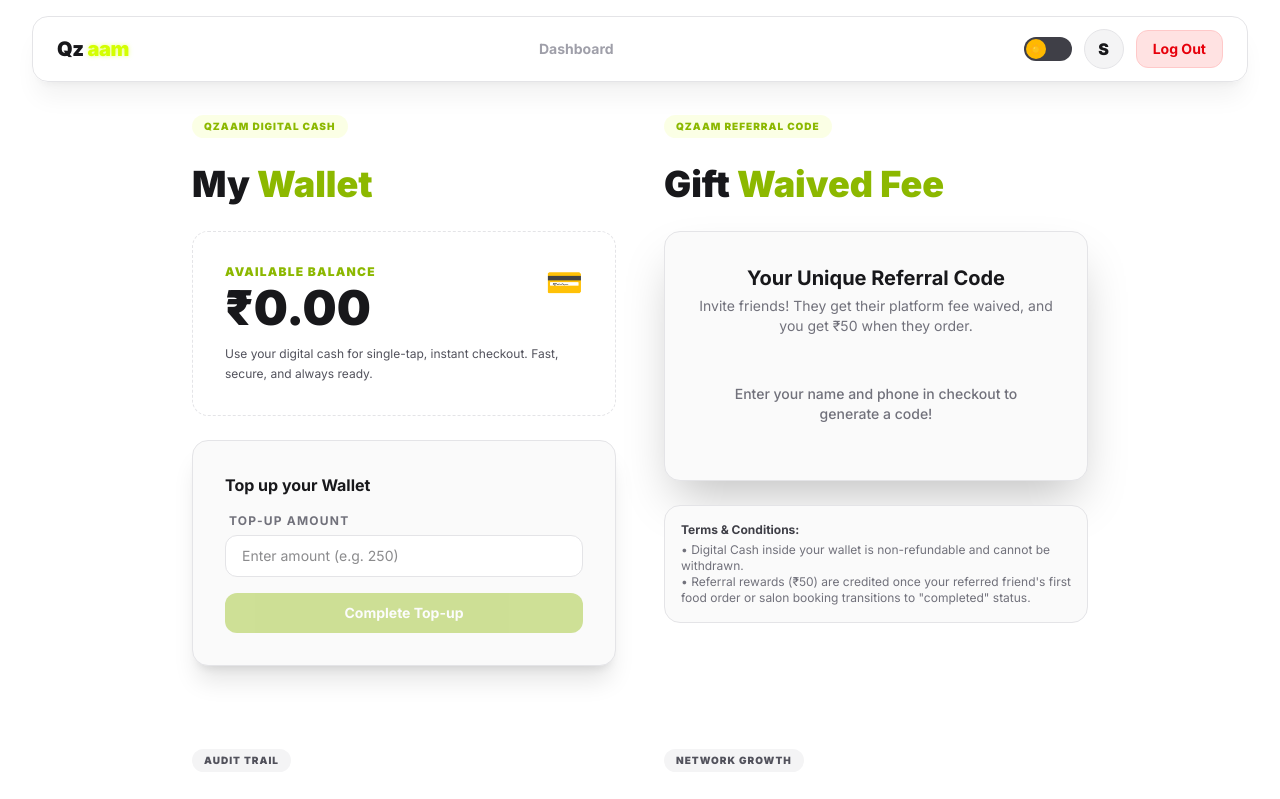
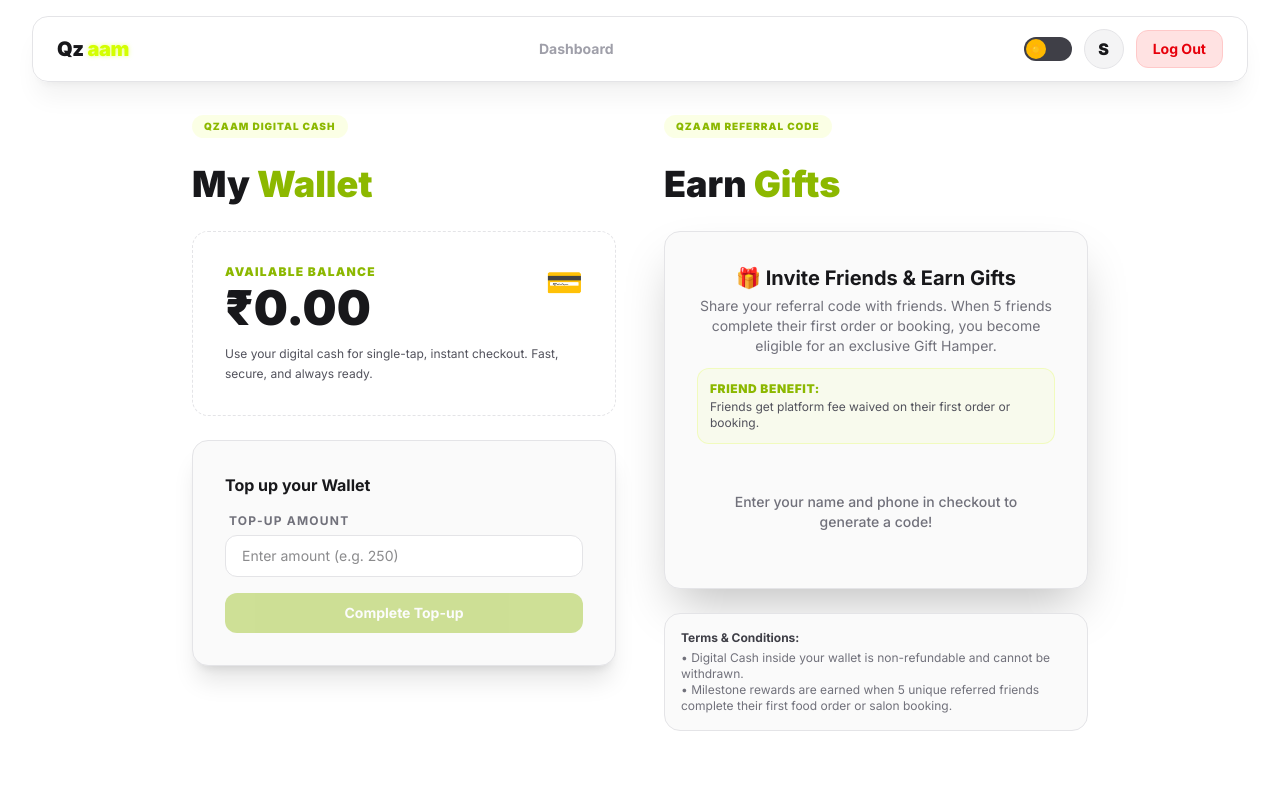
Before and after one commit to qzaam4u-star/qzaam-frontend, a React (Vite) app: page /wallet in a window 1280 px wide. Shown: the top 799 px of the page. Built offline with nearby package versions, Linux system fonts and the light colour scheme; no server answers; sample sign-in values are in the browser's storage.

Commit message:
referral system fixed

```diff
--- a/src/pages/customer/WalletPage.jsx
+++ b/src/pages/customer/WalletPage.jsx
@@ -15,8 +15,9 @@
   const [copied, setCopied] = useState(false);
 
   // Referral System States
-  const [totalReferrals, setTotalReferrals] = useState(0);
-  const [rewardsEarned, setRewardsEarned] = useState(0);
+  const [totalSuccessfulReferrals, setTotalSuccessfulReferrals] = useState(0);
+  const [referralsRemaining, setReferralsRemaining] = useState(5);
+  const [giftHamperEligible, setGiftHamperEligible] = useState(false);
   const [referralsHistory, setReferralsHistory] = useState([]);
 
   const customer = JSON.parse(localStorage.getItem('ql_customer') || '{}');
@@ -31,8 +32,9 @@
           if (res.data.referralCode) {
             setReferralCode(res.data.referralCode);
           }
-          setTotalReferrals(res.data.totalReferrals || 0);
-          setRewardsEarned(res.data.rewardsEarned || 0);
+          setTotalSuccessfulReferrals(res.data.totalSuccessfulReferrals || 0);
+          setReferralsRemaining(res.data.referralsRemaining !== undefined ? res.data.referralsRemaining : 5);
+          setGiftHamperEligible(res.data.giftHamperEligible || false);
           setReferralsHistory(res.data.referralsHistory || []);
         })
         .catch(err => {
@@ -198,17 +200,29 @@
             Qzaam Referral Code
           </div>
           <h1 className="text-4xl font-black text-zinc-900 dark:text-white leading-tight">
-            Gift <span className="text-[#8cb800] dark:text-[#d4ff00]">{referralCode.startsWith('VENDOR-') ? '₹100' : 'Waived Fee'}</span>
+            {referralCode.startsWith('VENDOR-') ? (
+              <>Gift <span className="text-[#8cb800] dark:text-[#d4ff00]">₹100</span></>
+            ) : (
+              <>Earn <span className="text-[#8cb800] dark:text-[#d4ff00]">Gifts</span></>
+            )}
           </h1>
 
           <Card className="p-6 sm:p-8 bg-zinc-50 dark:bg-zinc-900/60 border-zinc-200 dark:border-zinc-800 shadow-2xl flex flex-col items-center justify-center text-center space-y-6">
             <div>
-              <h3 className="text-xl font-bold text-zinc-900 dark:text-white">Your Unique Referral Code</h3>
+              <h3 className="text-xl font-bold text-zinc-900 dark:text-white">
+                {referralCode.startsWith('VENDOR-') ? 'Your Unique Referral Code' : '🎁 Invite Friends & Earn Gifts'}
+              </h3>
               <p className="text-sm text-zinc-500 mt-1">
                 {referralCode.startsWith('VENDOR-')
-                  ? 'Share with friends to onboard as vendors'
-                  : 'Invite friends! They get their platform fee waived, and you get ₹50 when they order.'}
+                  ? 'Share with friends to onboard as vendors.'
+                  : 'Share your referral code with friends. When 5 friends complete their first order or booking, you become eligible for an exclusive Gift Hamper.'}
               </p>
+              {!referralCode.startsWith('VENDOR-') && (
+                <div className="mt-3 p-3 bg-[#d4ff00]/5 border border-[#d4ff00]/20 rounded-xl text-left">
+                  <p className="text-xs font-black text-[#8cb800] dark:text-[#d4ff00] uppercase tracking-wider">Friend Benefit:</p>
+                  <p className="text-xs text-zinc-600 dark:text-zinc-400 mt-0.5">Friends get platform fee waived on their first order or booking.</p>
+                </div>
+              )}
             </div>
 
             {referralCode ? (
@@ -230,14 +244,57 @@
           </Card>
 
           {referralCode && !referralCode.startsWith('VENDOR-') && (
-            <div className="grid grid-cols-2 gap-4">
-              <Card className="p-4 bg-zinc-50 dark:bg-zinc-900 border border-zinc-200 dark:border-zinc-800 flex flex-col justify-between">
-                <p className="text-[10px] font-black uppercase tracking-wider text-zinc-400">Total Referred</p>
-                <h4 className="text-2xl font-black text-zinc-900 dark:text-white mt-1">{totalReferrals} Friend{totalReferrals !== 1 ? 's' : ''}</h4>
-              </Card>
-              <Card className="p-4 bg-zinc-50 dark:bg-zinc-900 border border-zinc-200 dark:border-zinc-800 flex flex-col justify-between">
-                <p className="text-[10px] font-black uppercase tracking-wider text-zinc-400">Rewards Earned</p>
-                <h4 className="text-2xl font-black text-emerald-500 mt-1">₹{rewardsEarned.toFixed(2)}</h4>
+            <div className="space-y-4">
+              {/* Celebratory Unlocked Card or Referral Progress Tracker */}
+              <Card className={`p-6 border-2 transition-all duration-500 relative overflow-hidden ${
+                giftHamperEligible
+                  ? 'border-[#d4ff00] bg-gradient-to-br from-zinc-900 to-black text-white shadow-[0_0_30px_rgba(212,255,0,0.15)]'
+                  : 'bg-zinc-50 dark:bg-zinc-900 border-zinc-200 dark:border-zinc-800'
+              }`}>
+                {giftHamperEligible && (
+                  <div className="absolute top-0 right-0 w-32 h-32 bg-[#d4ff00]/10 rounded-full blur-3xl -mr-16 -mt-16 animate-pulse" />
+                )}
+
+                <div className="flex justify-between items-start mb-4">
+                  <div>
+                    <h4 className={`text-lg font-black tracking-tight ${giftHamperEligible ? 'text-[#d4ff00]' : 'text-zinc-900 dark:text-white'}`}>
+                      {giftHamperEligible ? '🎁 Gift Hamper Unlocked!' : 'Referral Campaign Progress'}
+                    </h4>
+                    <p className="text-xs text-zinc-500 dark:text-zinc-400 mt-1">
+                      {giftHamperEligible
+                        ? 'Congratulations! You are now eligible for an exclusive Gift Hamper.'
+                        : 'Refer 5 friends to unlock your exclusive gift.'}
+                    </p>
+                  </div>
+                  <span className="text-2xl animate-bounce">🎁</span>
+                </div>
+
+                {/* Progress bar with Animated Visuals */}
+                <div className="space-y-2 mt-4">
+                  <div className="flex justify-between text-xs font-bold">
+                    <span className={giftHamperEligible ? 'text-[#d4ff00]' : 'text-zinc-600 dark:text-zinc-300'}>
+                      {Math.min(5, totalSuccessfulReferrals)} / 5 Completed
+                    </span>
+                    <span className="text-zinc-500 dark:text-zinc-400">
+                      {Math.round(Math.min(100, (totalSuccessfulReferrals / 5) * 100))}%
+                    </span>
+                  </div>
+
+                  <div className="w-full bg-zinc-200 dark:bg-zinc-800 h-3 rounded-full overflow-hidden">
+                    <div
+                      className="bg-gradient-to-r from-[#d4ff00] to-[#8cb800] h-full rounded-full transition-all duration-1000 ease-out"
+                      style={{ width: `${Math.min(100, (totalSuccessfulReferrals / 5) * 100)}%` }}
+                    />
+                  </div>
+                </div>
+
+                {/* Over-referral Details */}
+                <div className="flex justify-between items-center mt-5 pt-4 border-t border-zinc-200 dark:border-zinc-800/60 text-xs">
+                  <span className="text-zinc-500 dark:text-zinc-400">Total Friends Referred</span>
+                  <span className={`font-black ${giftHamperEligible ? 'text-[#d4ff00]' : 'text-zinc-900 dark:text-white'}`}>
+                    {totalSuccessfulReferrals} Friend{totalSuccessfulReferrals !== 1 ? 's' : ''}
+                  </span>
+                </div>
               </Card>
             </div>
           )}
@@ -248,7 +305,7 @@
             {referralCode.startsWith('VENDOR-') ? (
               <p>• Referral rewards are granted instantly when the referred vendor processes their first 10 orders.</p>
             ) : (
-              <p>• Referral rewards (₹50) are credited once your referred friend's first food order or salon booking transitions to "completed" status.</p>
+              <p>• Milestone rewards are earned when 5 unique referred friends complete their first food order or salon booking.</p>
             )}
           </div>
         </div>
@@ -310,10 +367,9 @@
                       </p>
                     </div>
                     <div className="text-right">
-                      <span className="inline-flex items-center px-2 py-0.5 rounded-full text-[10px] font-bold bg-emerald-500/10 text-emerald-500 border border-emerald-500/20">
+                      <span className="inline-flex items-center px-2 py-0.5 rounded-full text-[10px] font-bold bg-[#d4ff00]/10 text-[#8cb800] dark:text-[#d4ff00] border border-[#d4ff00]/20">
                         {ref.status}
                       </span>
-                      <p className="text-xs font-black text-emerald-500 mt-1">+₹{ref.rewardAmount.toFixed(2)}</p>
                     </div>
                   </div>
                 ))}
```
